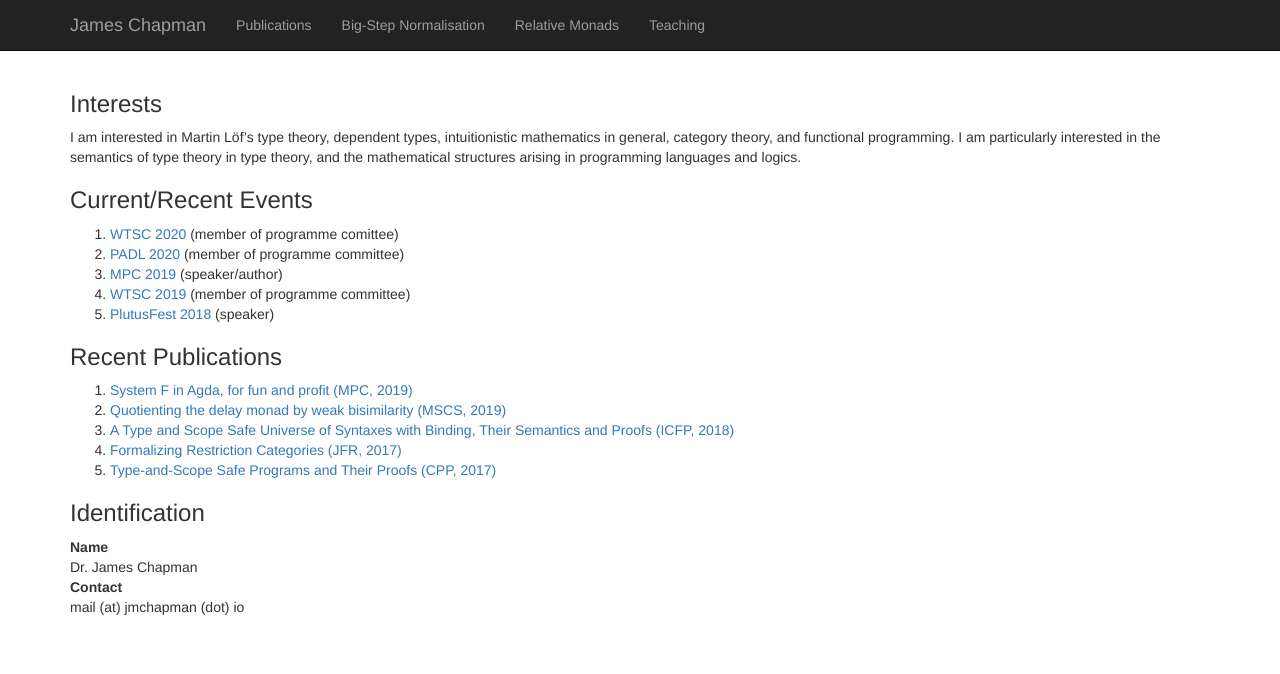
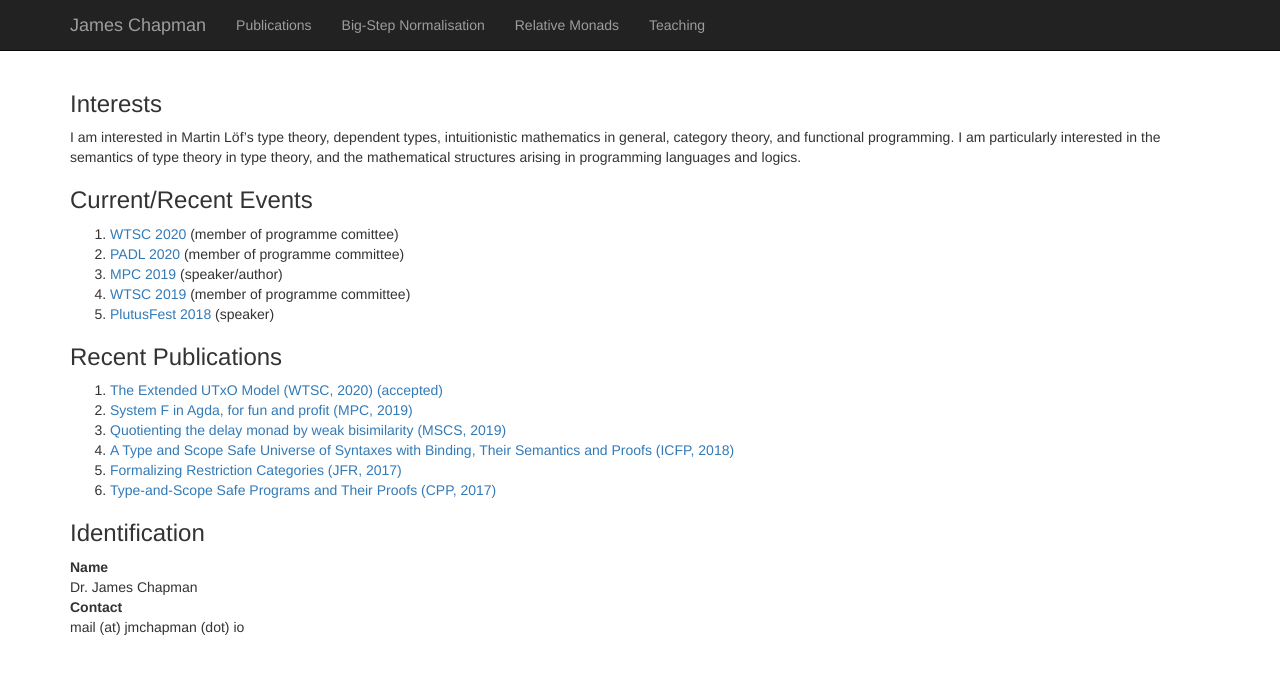
Before and after one commit to jmchapman/jmchapman.github.io, a Jekyll site: the page built from index.html, in a window 1280 px wide. Shown: the top 674 px of the page. Built offline with Jekyll 4.4.1, drawn with Linux system fonts in a browser that asks for light colours; nearby versions of some CDN libraries.

Commit message:
Update index.html

```diff
--- a/index.html
+++ b/index.html
@@ -25,6 +25,8 @@ title: James Chapman
   <article>
     <h3>Recent Publications</h3>
     <ol>
+      <li><a href="Publications.html#eutxo">
+	      The Extended UTxO Model (WTSC, 2020) (accepted)</a>
       <li><a href="Publications.html#funandprofit">
 	      System F in Agda, for fun and profit (MPC, 2019)</a>
       <li><a href="Publications.html#quotdelaymscs">
```
Also changed, not shown: other parts of index.html (+1 -13 lines).
